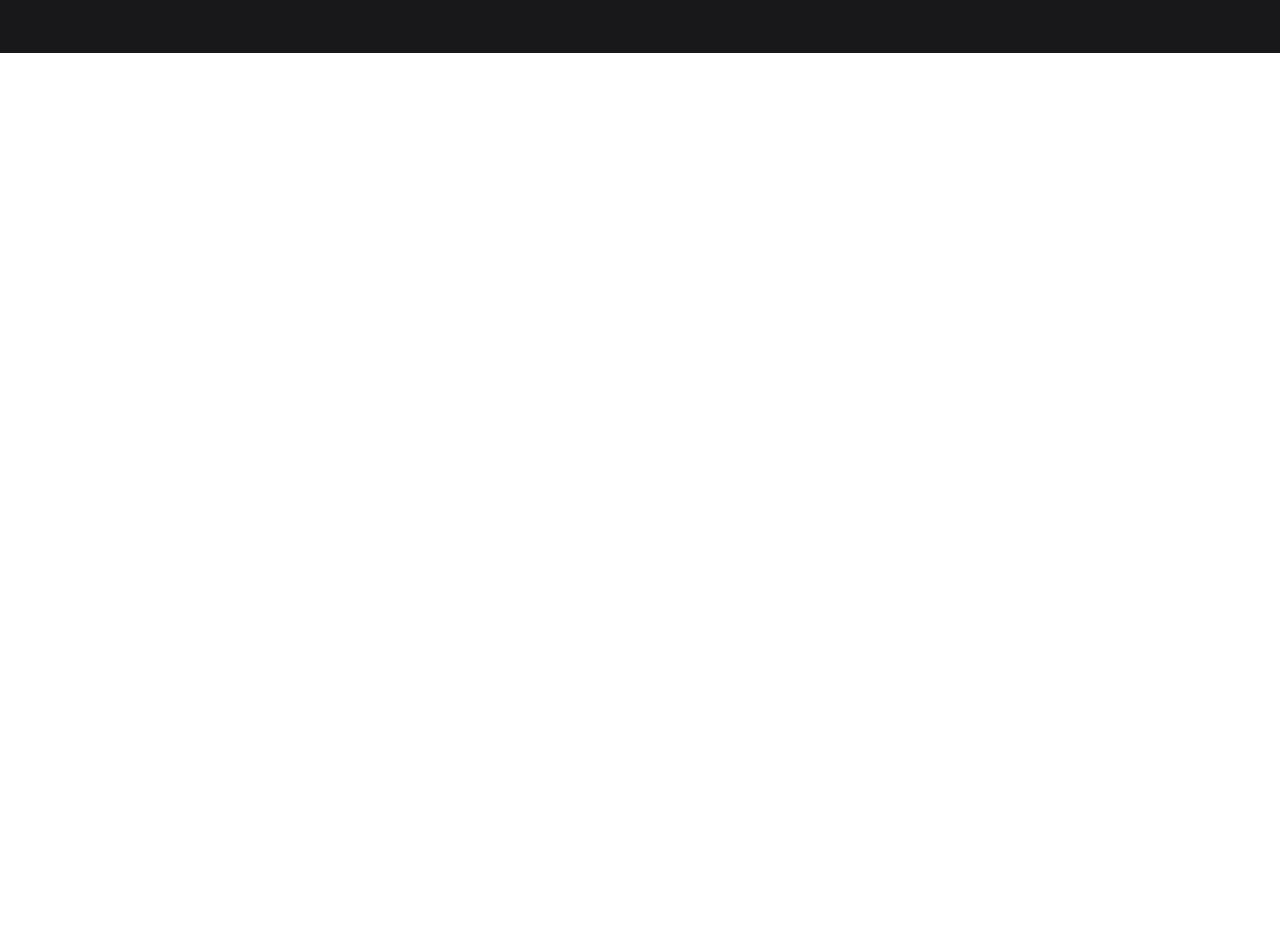
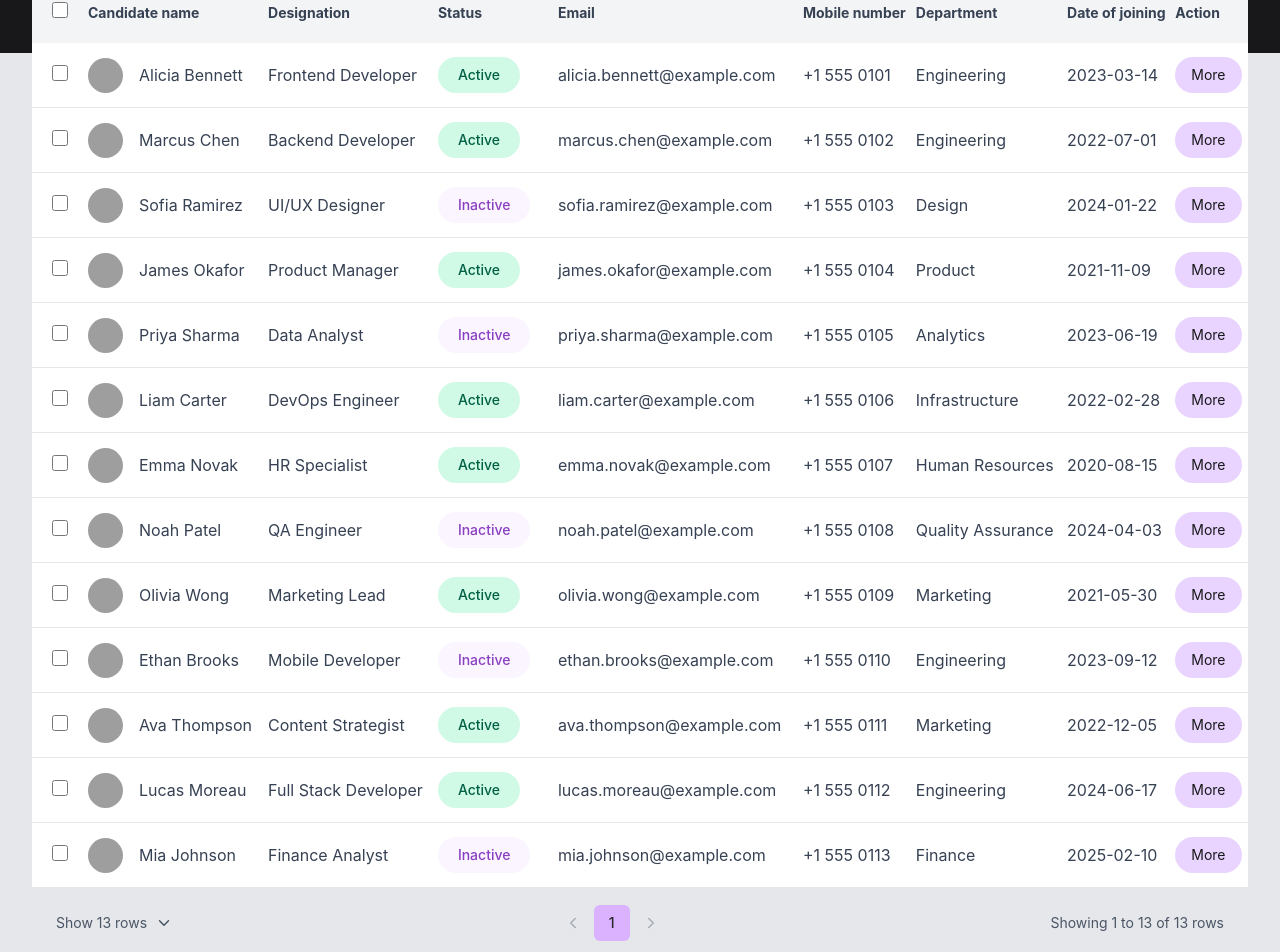
Before and after one commit to wasyn2025/react-router-learning, a React (Vite) app: page /dashboard in a window 1280 px wide. Shown: the part 297-1249 px from the top of the page. Before the commit the page ends 800 px from the top, so only its background shows below. Built offline with nearby package versions, Linux system fonts and the light colour scheme; grey boxes are pictures that could not be loaded.

Commit message:
Add a dashboard table and pagination

```diff
--- /dev/null
+++ b/src/components/MoreButton.jsx
@@ -0,0 +1,7 @@
+export default function MoreButton({text}) {
+    return (
+        <button className="cursor-pointer bg-purple-200 text-zinc-900 rounded-full py-2 px-4 text-sm">
+            {text}
+        </button>
+    );
+}
--- /dev/null
+++ b/src/components/StatusBadge.jsx
@@ -0,0 +1,11 @@
+export default function StatusBadge({ status }) {
+    let className = "inline-block rounded-full px-5 py-2 text-sm font-medium";
+
+    if (status === "Active") {
+        className += " bg-emerald-100 text-emerald-800";
+    } else if (status === "Inactive") {
+        className += " bg-purple-50 text-purple-800/80";
+    }
+
+    return <span className={className}>{status}</span>;
+}
--- /dev/null
+++ b/src/components/TablePaginationFooter.jsx
@@ -0,0 +1,54 @@
+import { ChevronDown, ChevronLeft, ChevronRight } from "lucide-react";
+
+export default function TablePaginationFooter({
+    total = 0,
+    current = 1,
+    perPage = 13,
+    pageCount = 1,
+}) {
+    const pages = Array.from({ length: pageCount }, (_, i) => i + 1);
+    const from = total === 0 ? 0 : (current - 1) * perPage + 1;
+    const to = Math.min(current * perPage, total);
+
+    return (
+        <div className="flex items-center justify-between px-6 py-4 border-t border-gray-200 text-sm text-gray-600">
+            <div className="flex items-center gap-2">
+                <span>Show {perPage} rows</span>
+                <ChevronDown size={18} />
+            </div>
+
+            <div className="flex items-center gap-1">
+                <button
+                    className="cursor-pointer rounded-md p-2 hover:bg-gray-100 disabled:cursor-not-allowed disabled:opacity-40"
+                    disabled={current === 1}
+                >
+                    <span className="sr-only">Previous</span>
+                    <ChevronLeft size={18} />
+                </button>
+                {pages.map((page) => (
+                    <button
+                        key={page}
+                        className={`cursor-pointer min-w-9 h-9 rounded-md px-3 text-sm transition-colors ${
+                            page === current
+                                ? "bg-purple-300 text-zinc-800 font-medium"
+                                : "hover:bg-gray-100"
+                        }`}
+                    >
+                        {page}
+                    </button>
+                ))}
+                <button
+                    className="cursor-pointer rounded-md p-2 hover:bg-gray-100 disabled:cursor-not-allowed disabled:opacity-40"
+                    disabled={current === pageCount}
+                >
+                    <span className="sr-only">Next</span>
+                    <ChevronRight size={18} />
+                </button>
+            </div>
+
+            <div>
+                Showing {from} to {to} of {total} rows
+            </div>
+        </div>
+    );
+}
--- a/src/layouts/DashboardLayout.jsx
+++ b/src/layouts/DashboardLayout.jsx
@@ -1,16 +1,34 @@
 import { useNavigate, NavLink, Outlet } from "react-router-dom";
 import { Router, StretchHorizontal, LayoutDashboard, Users, Building, GraduationCap, Shredder, UserMinus, Search, Bell, Plus, ChevronDown, Logs } from "lucide-react";
 import BodyContainer from "../components/BodyContainer";
+import StatusBadge from "../components/StatusBadge";
+import MoreButton from "../components/MoreButton";
+import TablePaginationFooter from "../components/TablePaginationFooter";
 
 export default function DashboardLayout() {
     const navigation = useNavigate();
+    const tableData = [
+        { id: 1, name: "Alicia Bennett", designation: "Frontend Developer", status: "Active", email: "alicia.bennett@example.com", phone: "+1 555 0101", department: "Engineering", join: "2023-03-14" },
+        { id: 2, name: "Marcus Chen", designation: "Backend Developer", status: "Active", email: "marcus.chen@example.com", phone: "+1 555 0102", department: "Engineering", join: "2022-07-01" },
+        { id: 3, name: "Sofia Ramirez", designation: "UI/UX Designer", status: "Inactive", email: "sofia.ramirez@example.com", phone: "+1 555 0103", department: "Design", join: "2024-01-22" },
+        { id: 4, name: "James Okafor", designation: "Product Manager", status: "Active", email: "james.okafor@example.com", phone: "+1 555 0104", department: "Product", join: "2021-11-09" },
+        { id: 5, name: "Priya Sharma", designation: "Data Analyst", status: "Inactive", email: "priya.sharma@example.com", phone: "+1 555 0105", department: "Analytics", join: "2023-06-19" },
+        { id: 6, name: "Liam Carter", designation: "DevOps Engineer", status: "Active", email: "liam.carter@example.com", phone: "+1 555 0106", department: "Infrastructure", join: "2022-02-28" },
+        { id: 7, name: "Emma Novak", designation: "HR Specialist", status: "Active", email: "emma.novak@example.com", phone: "+1 555 0107", department: "Human Resources", join: "2020-08-15" },
+        { id: 8, name: "Noah Patel", designation: "QA Engineer", status: "Inactive", email: "noah.patel@example.com", phone: "+1 555 0108", department: "Quality Assurance", join: "2024-04-03" },
+        { id: 9, name: "Olivia Wong", designation: "Marketing Lead", status: "Active", email: "olivia.wong@example.com", phone: "+1 555 0109", department: "Marketing", join: "2021-05-30" },
+        { id: 10, name: "Ethan Brooks", designation: "Mobile Developer", status: "Inactive", email: "ethan.brooks@example.com", phone: "+1 555 0110", department: "Engineering", join: "2023-09-12" },
+        { id: 11, name: "Ava Thompson", designation: "Content Strategist", status: "Active", email: "ava.thompson@example.com", phone: "+1 555 0111", department: "Marketing", join: "2022-12-05" },
+        { id: 12, name: "Lucas Moreau", designation: "Full Stack Developer", status: "Active", email: "lucas.moreau@example.com", phone: "+1 555 0112", department: "Engineering", join: "2024-06-17" },
+        { id: 13, name: "Mia Johnson", designation: "Finance Analyst", status: "Inactive", email: "mia.johnson@example.com", phone: "+1 555 0113", department: "Finance", join: "2025-02-10" },
+    ];
 
     return (
-        <BodyContainer overwrite={true} extraClass="min-h-dvh relative">
-            <div className="absolute bg-zinc-900 top-0 right-0 left-0 h-[350px] -z-1"></div>
-            <div className="py-6 px-8">
+        <BodyContainer overwrite={true} extraClass="min-h-dvh relative bg-gray-200">
+            <div className="absolute bg-zinc-900 top-0 right-0 left-0 h-87.5"></div>
+            <div className="py-6 px-8 relative z-1">
                 {/* dashboard navigation */}
-                <header className="mb-10 flex items-center justify-between w-full border-b border-gray-800">
+                <header className="mb-10 flex items-center justify-between w-full pb-3 border-b border-gray-800">
                     <div className="flex items-center text-white gap-10">
                         <div className="flex items-center gap-3">
                             <StretchHorizontal size={24} />
@@ -70,7 +88,7 @@ export default function DashboardLayout() {
                 </div>
 
                 {/* dashboard page filter and selection */}
-                <div className="flex items-center justify-between text-white">
+                <div className="mb-7 flex items-center justify-between text-white">
                     <div className="flex items-center gap-3">
                         <button className="cursor-pointer py-2 px-3 rounded-full bg-gray-800 hover:opacity-90 transition-opacity duration-300 opacity-70 flex items-center gap-2">
                             <span className="text-sm">New</span>
@@ -96,8 +114,51 @@ export default function DashboardLayout() {
                 </div>
 
                 {/* dashboard page table */}
-                <div>
-
+                <div className="rounded-2xl overflow-hidden">
+                    <table className="w-full">
+                        <thead>
+                            <tr className="bg-gray-100 text-gray-700 text-sm font-medium text-left">
+                                <th className="py-5 px-5 w-12 text-center">
+                                    <input type="checkbox" className="rounded cursor-pointer size-4" />
+                                </th>
+                                <th>Candidate name</th>
+                                <th>Designation</th>
+                                <th className="w-30">Status</th>
+                                <th>Email</th>
+                                <th>Mobile number</th>
+                                <th>Department</th>
+                                <th>Date of joining</th>
+                                <th>Action</th>
+                            </tr>
+                        </thead>
+                        <tbody>
+                            {tableData.map((emp) => (
+                                <tr key={emp.id} className="border-b text-gray-700 border-gray-200 bg-white">
+                                    <td className="py-5 px-5 text-center">
+                                        <input type="checkbox" className="rounded cursor-pointer size-4" />
+                                    </td>
+                                    <td>
+                                        <div className="flex items-center gap-4">
+                                            <img
+                                                className="object-cover rounded-full size-8.75"
+                                                src={`https://i.pravatar.cc/100?img=${emp.id}`}
+                                                alt="user data profile"
+                                            />
+                                            <span>{emp.name}</span>
+                                        </div>
+                                    </td>
+                                    <td>{emp.designation}</td>
+                                    <td><StatusBadge status={emp.status} /></td>
+                                    <td>{emp.email}</td>
+                                    <td>{emp.phone}</td>
+                                    <td>{emp.department}</td>
+                                    <td>{emp.join}</td>
+                                    <td><MoreButton text="More" /></td>
+                                </tr>
+                            ))}
+                        </tbody>
+                    </table>
+                    <TablePaginationFooter total={13} current={1} perPage={13} pageCount={1} />
                 </div>
             </div>
         </BodyContainer>
```
Also changed, not shown: 1 other file (tests, documents, lock files or other folders).
